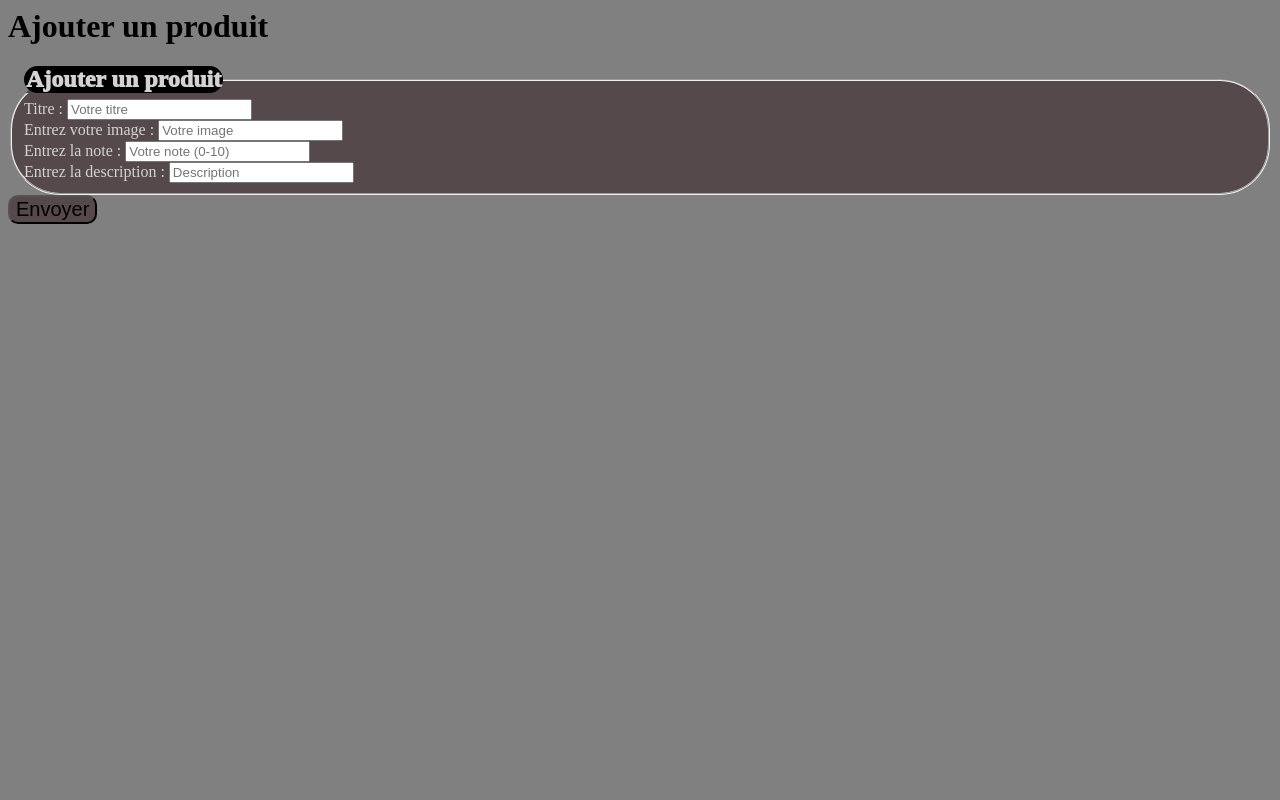
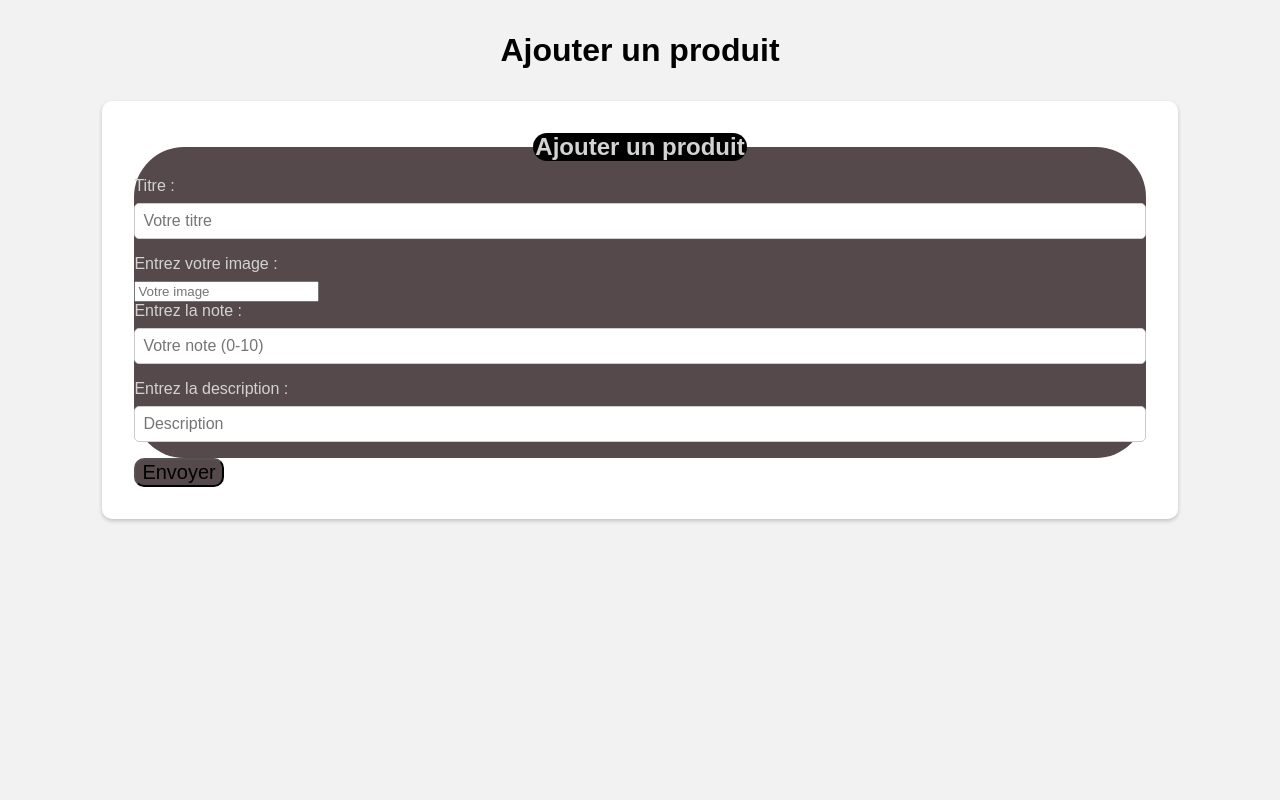
Before and after one commit to PhoVic14/projetPersoVictorPholien5TI, a PHP site: page /Templates/Encheres/ajoutProduit.php in a window 1280 px wide. Run offline with PHP 8.4, Linux system fonts and the light colour scheme.

Commit message:
Correction erreurs

```diff
--- a/CSS/style.css
+++ b/CSS/style.css
@@ -1,5 +1,44 @@
+.center {
+    display: flex;
+    flex-direction: column;
+    align-items: center;
+  }
 
-body{
+  h1 {
+    font-size: 2rem;
+    margin-bottom: 2rem;
+  }
+
+  .produits {
+    display: flex;
+    flex-wrap: wrap;
+    justify-content: center;
+  }
+
+  .produit {
+    width: calc(33.33% - 2rem);
+    margin: 1rem;
+    display: flex;
+    flex-direction: column;
+    align-items: center;
+    text-align: center;
+  }
+
+  .produit img {
+    max-width: 100%;
+    height: auto;
+    margin-bottom: 1rem;
+    border: 2px solid black;
+    padding: 0.5rem;
+  }
+
+  .produit p {
+    font-size: 1.2rem;
+    margin: 0;
+  }
+
+
+  body{
     background-color: grey;
 }
 
@@ -100,3 +139,82 @@ button{
     justify-content: space-evenly;
     border-radius: 10px;
 }
+
+.wrap{
+    flex-wrap: wrap;
+}
+
+body {
+    background-color: #f2f2f2;
+    font-family: Arial, sans-serif;
+  }
+
+  h1 {
+    font-size: 2rem;
+    text-align: center;
+    margin: 2rem 0;
+  }
+
+  form {
+    width: 80%;
+    margin: 0 auto;
+    background-color: #fff;
+    padding: 2rem;
+    border-radius: 10px;
+    box-shadow: 0px 2px 4px rgba(0, 0, 0, 0.2);
+  }
+
+  fieldset {
+    border: none;
+    margin: 0;
+    padding: 0;
+  }
+
+  legend {
+    font-size: 1.5rem;
+    font-weight: bold;
+    margin-bottom: 1rem;
+    text-align: center;
+  }
+
+  label {
+    display: block;
+    margin-bottom: 0.5rem;
+    font-size: 1rem;
+  }
+
+  input[type="text"],
+  input[type="email"],
+  input[type="password"] {
+    width: 100%;
+    padding: 0.5rem;
+    margin-bottom: 1rem;
+    border-radius: 5px;
+    border: 1px solid #ccc;
+    font-size: 1rem;
+  }
+
+  input[type="submit"] {
+    background-color: #4CAF50;
+    color: white;
+    font-size: 1.2rem;
+    border: none;
+    border-radius: 5px;
+    padding: 0.5rem 1rem;
+    cursor: pointer;
+  }
+
+  input[type="submit"]:hover {
+    background-color: #3e8e41;
+  }
+
+  .error {
+    color: red;
+    margin-top: 0.5rem;
+  }
+
+  @media screen and (max-width: 768px) {
+    form {
+      width: 100%;
+    }
+  }
--- a/Controllers/utilisateursController.php
+++ b/Controllers/utilisateursController.php
@@ -35,6 +35,8 @@ elseif ($uri === "/deconnexion") {
 }elseif ($uri === "/profil") {
     require_once "Templates/Utilisateurs/profil.php";
 
+
+
 } elseif ($uri === "/deleteUser") {
     deleteAllEnchereFromUser($pdo);
     deleteUser($pdo);
--- a/Templates/Utilisateurs/profil.php
+++ b/Templates/Utilisateurs/profil.php
@@ -7,5 +7,7 @@
         <p><?= $_SESSION["user"]->utilisateurEmail ?> </p>
     <p>Mot de passe : </p>
         <p><?= $_SESSION["user"]->utilisateurMotDePasse ?> </p>
+    <p>Pseudo : </p>
+        <p><?= $_SESSION["user"]->utilisateurPseudo ?> </p>
     <a href="updateUser">Modifier</a>
     <a href="deleteUser">Supprimer</a>
--- a/index.php
+++ b/index.php
@@ -42,7 +42,6 @@
         <?php
             require_once "Controllers/enchereController.php";
             require_once "Controllers/utilisateursController.php";
-            require_once "Templates/Encheres/ajoutProduit.php";
         ?>
     </main>
     <footer>
```
Also changed, not shown: Controllers/enchereController.php (+1 -9 lines), Model/modelUtilisateur.php (+47 -0 lines), Templates/Encheres/pageAccueil.php (+9 -10 lines), Templates/Encheres/selectProduit.php (added). Lines whose indentation alone changed are shown as unchanged.
